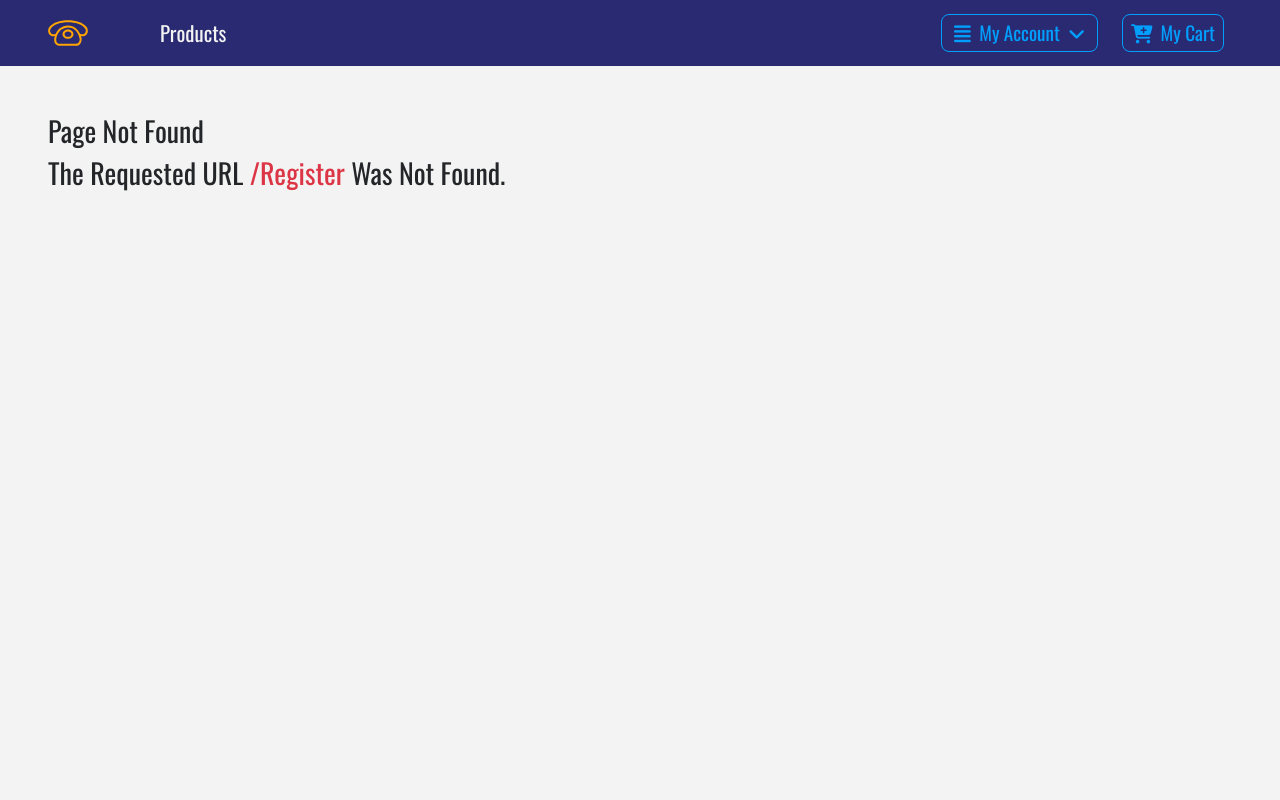
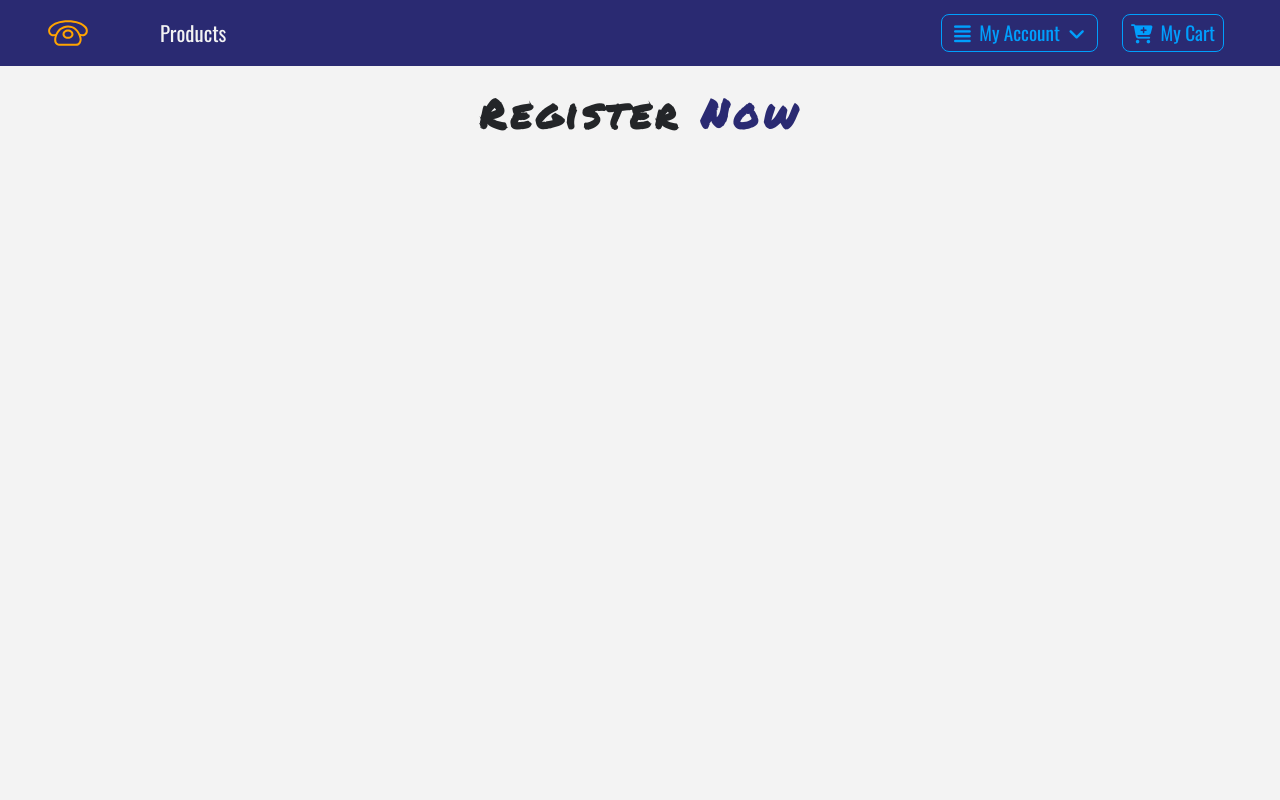
Before and after one commit to xzhao229/Taomazon_test, a React (Create React App) app in the folder reactpro/: page /Register in a window 1280 px wide. Shown: the top 800 px of the page. Built offline with nearby package versions, Linux system fonts and the light colour scheme.

Commit message:
login modal update

```diff
--- a/reactpro/src/App.js
+++ b/reactpro/src/App.js
@@ -11,6 +11,7 @@ import Modal from './component/Modal';
 import Footer from './component/Footer';
 import Account from './component/Account';
 import LogIn from './component/LogIn';
+import Register from './component/Register';
 
 
 
@@ -26,6 +27,7 @@ class App extends Component{
           <Route exact path = "/" component = {ProductList} />
           <Route path = "/Details" component = {Details} />
           <Route path = "/Account" component = {Account} />
+          <Route path = "/Register" component = {Register} />
           <Route path = "/Cart" component = {Cart} />
           <Route component = {Default} />
         </Switch>
--- a/reactpro/src/component/LogIn.js
+++ b/reactpro/src/component/LogIn.js
@@ -19,31 +19,37 @@ export default class LogIn extends Component {
                             <div className="row">
                                 <div id="modal"
                                     className="col-8 mx-auto col-md-6 col-lg-4 text-center text-capitalize p-5">
-                                    <h4>Please log in</h4>
+                                    <h4 className="mt-3">Please log in</h4>
                                     <br />
+
+                                    {/*log in form*/}
+                                    <form>
                                         <div>
                                             <span>Username: &nbsp;&nbsp;</span>
                                             <input
-                                          type="text"
+                                              type="text" required
                                             />
                                         </div>
                                         <br />
                                         <div>
                                             <span>Password: &nbsp;&nbsp;</span>
                                             <input
-                                          type="password"
+                                              type="password" required
                                             />
                                         </div>
                                         <br />
+                                        <button class="btn btn-primary" type="submit">Log In</button>
+                                    </form>
+
+                                    {/*redirect to Register*/}
                                     <Link
-                                        to="/Account"
+                                        to="/Register"
                                         onClick={() => {closeLogIn();}}
                                     >
-                                        <ButtonContainer>
-                                            Log In
-                                        </ButtonContainer>
+                                        <h6 className="mt-3">
+                                            Register Now
+                                        </h6>
                                     </Link>
-
 
                                 </div>
                             </div>
--- /dev/null
+++ b/reactpro/src/component/Register.js
@@ -0,0 +1,29 @@
+import React, {Component} from 'react';
+import Title from './Title';
+import { ProductConsumer } from '../context';
+import LogIn from './LogIn';
+
+
+export default class Register extends Component{
+	render(){
+		return(
+			<section className="height-full">
+
+				<ProductConsumer>
+
+
+					{value => (
+
+
+						/*use React.Fragment since we can only return one thing*/
+						<React.Fragment>
+							<Title name="Register" title="Now" />
+						</React.Fragment>
+
+					)}
+				</ProductConsumer>
+			</section>
+
+		)
+	}
+}
```
Lines whose indentation alone changed are shown as unchanged.
